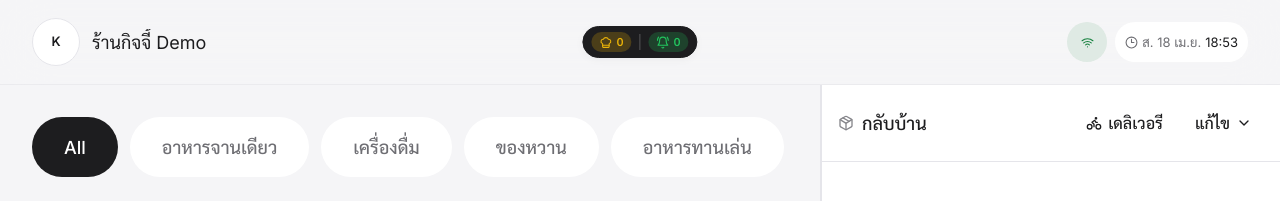
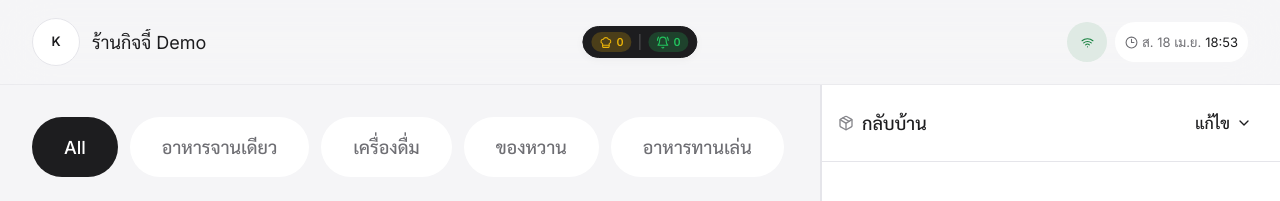
Before and after one commit to jarangit/kitchy-frontend, a React (Vite) app: page /store/1/pos in a window 1280 px wide. Shown: the top 201 px of the page. Built offline with nearby package versions, Linux system fonts and the light colour scheme; sample sign-in values are in the browser's storage.

Commit message:
feat: refactor CartArea to toggle configuration expansion and improve accessibility

```diff
--- a/src/features/pos/components/cart-area.tsx
+++ b/src/features/pos/components/cart-area.tsx
@@ -179,13 +179,8 @@ const CartArea = ({
     onDeliveryPlatformChange(firstDeliveryPlatform);
   };
 
-  const openDeliveryEntry = () => {
-    onOrderTypeChange("DELIVERY");
-    ensureDeliveryPlatformSelected();
-    setIsConfigExpanded(false);
-    setIsDeliveryKeypadOpen(true);
-    setIsDeviceKeyboardEnabled(false);
-    setIsDeliveryDialogOpen(true);
+  const toggleConfigExpanded = () => {
+    setIsConfigExpanded((current) => !current);
   };
 
   const handleOrderTypeChange = (nextType: OrderType) => {
@@ -240,7 +235,18 @@ const CartArea = ({
 
   return (
     <div className="flex h-full max-h-full w-full min-h-0 flex-col overflow-hidden border-l border-border bg-card-bg">
-      <div className="shrink-0 border-b border-border p-4">
+      <div
+        className="shrink-0 border-b border-border p-4"
+        role="button"
+        tabIndex={0}
+        aria-expanded={isConfigExpanded}
+        onClick={toggleConfigExpanded}
+        onKeyDown={(event) => {
+          if (event.key !== "Enter" && event.key !== " ") return;
+          event.preventDefault();
+          toggleConfigExpanded();
+        }}
+      >
         <div className="flex items-center justify-between gap-3">
           <div className="flex min-w-0 items-center gap-2 text-body font-medium text-text-primary">
             <ActiveOrderTypeIcon className="h-4 w-4 shrink-0 text-text-tertiary" aria-hidden="true" />
@@ -250,25 +256,15 @@ const CartArea = ({
           <div className="flex shrink-0 items-center gap-2">
             <Button
               type="button"
-              variant={orderType === "DELIVERY" ? "secondary" : "ghost"}
-              size="sm"
-              onClick={openDeliveryEntry}
-              aria-label={t("pos.orderType.delivery")}
-              title={t("pos.orderType.delivery")}
-              className="gap-1.5"
-            >
-              <LuBike className="h-4 w-4" aria-hidden="true" />
-              <span>{t("pos.orderType.delivery")}</span>
-            </Button>
-
-            <Button
-              type="button"
               variant="ghost"
               size="sm"
-              onClick={() => setIsConfigExpanded((current) => !current)}
+              onClick={(event) => {
+                event.stopPropagation();
+                toggleConfigExpanded();
+              }}
               aria-label={t("common.edit")}
               title={t("common.edit")}
-              className="shrink-0"
+              className={isConfigExpanded ? "shrink-0 text-accent-text hover:text-accent-text" : "shrink-0"}
             >
               <span>{t("common.edit")}</span>
               {isConfigExpanded ? <LuChevronUp className="h-4 w-4" aria-hidden="true" /> : <LuChevronDown className="h-4 w-4" aria-hidden="true" />}
```
